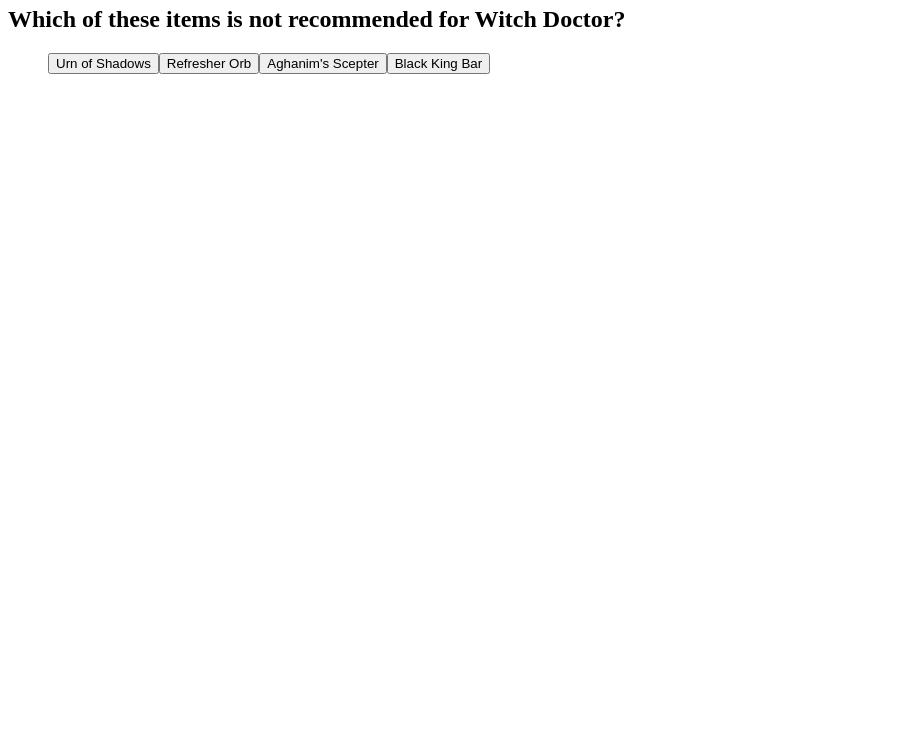
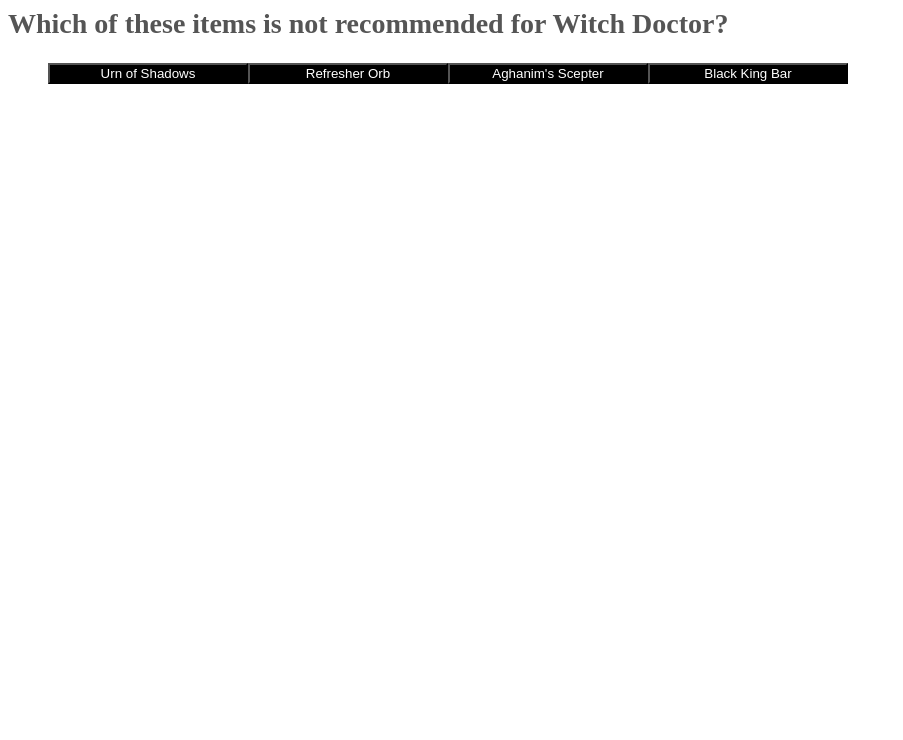
Before and after one commit to weaktoss/ludus, a plain HTML site: page index.html in a window 1280 px wide. Shown: the part 60-800 px from the top of the page, without its empty margins (0-903 px from the left). Drawn offline with Linux system fonts and the light colour scheme.

Commit message:
added some basic styling

```diff
--- a/index.css
+++ b/index.css
@@ -0,0 +1,12 @@
+#question {
+  color: #555555;
+  width:auto;
+  font-size: 28;
+}
+
+.choice {
+  width: 200px;
+  float: bottom;
+  background-color: #000000;
+  color: #FFFFFF;
+}
--- a/index.html
+++ b/index.html
@@ -1,6 +1,7 @@
 <html>
 	<head>
 		<title>L&#363;dus R&#275;rum Ant&#299;qu&#257;rum</title>
+		<link rel="stylesheet" type="text/css" href="index.css">
 		<script src="jquery-2.1.1.min.js">
 		</script>
 		<script src="index.js">
```
